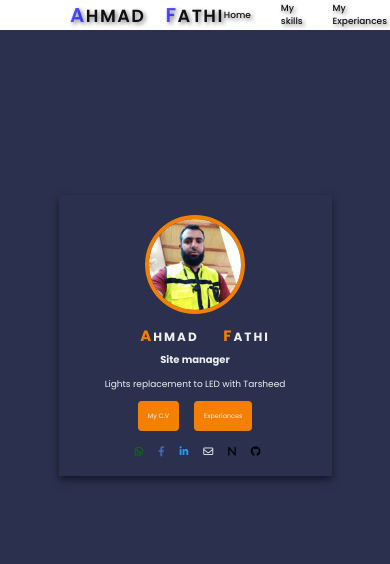
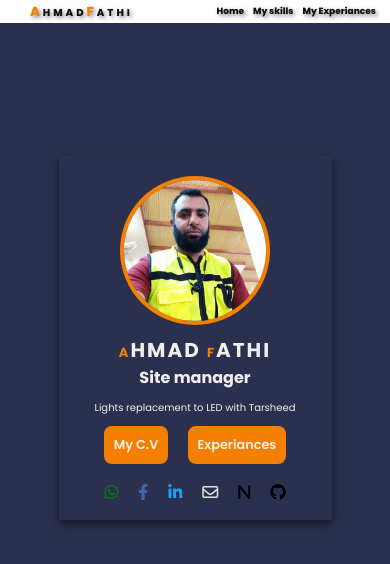
Before and after one commit to ahmadfathi1990/ahmadfathi, a plain HTML site: page index.html in a window 390 px wide. Drawn offline with Linux system fonts and the light colour scheme.

Commit message:
Add files via upload

```diff
--- a/style.css
+++ b/style.css
@@ -50,12 +50,17 @@ header {
     color: #101010;
     text-transform: uppercase;
     font-weight: 800;
-    font-size: 1.5em;
+    font-size: 5px;
     margin-left: 30px;
     letter-spacing: 3px;
     text-shadow: 2px 2px 4px rgba(0, 0, 0, 0.5);
 }
 
+span {
+    color:rgb(245, 128, 0);
+    font-size: 32px;
+    margin-left: 20px;
+}
 
 
 /* Your existing CSS styles here */
@@ -73,7 +78,9 @@ footer {
     cursor: pointer;
 }
 .fa-regular:hover {
-
+    transition: 0.7s ease-in-out;
+    transform: scale(1.2);
+    cursor: pointer;
 }
 
 .copy-rights {
@@ -126,11 +133,6 @@ img.my-image {
     border-radius: 50%;
 }
 
-span {
-    color:rgb(245, 128, 0);
-    font-size: 32px;
-    margin-left: 20px;
-}
 
 h2 {
     color: #f0f0f0;
@@ -460,86 +462,86 @@ border: 10px solid rgb(43, 48, 78)
 
 }
 
-@media(max-width:950px){
-    img.my-image {
-        width: 100px;
+@media (max-width: 950px) {
+    header {
+        padding: 0 0px; /* Adjust padding for header */
+        margin: auto;
     }
-    .logo {
-        height: 18px;
-        width: 18px;
-        margin-left: 10px;
-        margin-right: 5px;
+
+    .site-name {
+        font-size: 10px; /* Adjust font size for site name */
     }
-	header .head-icons a{
- font-size: 9px;
- font-weight:500;
+
+    span {
+        color:rgb(245, 128, 0);
+        font-size: 13px;
+        margin-left: 0px;
     }
-.site-name {
-font-size: o.8em;
-letter-spacing: 1.5px;
+    .head-icons{
+        padding: 5px;
+    }
+    .head-icons a {
+        margin-right: 9px; /* Adjust margin for header icons */
+        font-size: 9px; /* Adjust font size for header icons */
+    }
+
+    .main-card {
+        width: 70%; /* Adjust width of main card */
+        margin-top: 40% ;
+    }
+
+    .name-img {
+        width: 100%; /* Adjust width of name image */
     }
 
     .my-name {
-        font-size: 12px;
-        margin-top: 10px;
+        font-size: 20px; /* Adjust font size for name */
     }
-span {
-    font-size: 15px;
-}
-h2 {
-    font-size: 10px;
-    margin-bottom: 10px;
-    margin-top: 5px;
-}
-.btn {
-    display: flex;
-    justify-content: center;
-    align-items: center;
 
-}
-.c-v,
-.exp {
-
-    font-size: 0.4em;
-    font-weight: 400;
-    padding: 10px;
-    cursor: pointer;
-    border-radius: 4px;
-    transition: all 0.7s ease;
+    img.my-image {
+        width: 150px; /* Adjust width of image */
     }
 
     .icons i {
-    width: 60%;
-    margin: 0 5px;
-    font-size: 10px;
-    color: #000000;
-    cursor: pointer;
+        font-size: 16px; /* Adjust font size of social media icons */
     }
-p {
-    font-size: 9px;
+
+    .title-name {
+        font-size: 25px; /* Adjust font size for title name */
     }
-.logo-let{
-    color: rgba(0, 0, 255, 0.662);
-    font-size: 20px;
+
+    .soft-skills {
+        width: 100%; /* Adjust width of soft skills section */
     }
-.site-name {
-    font-weight: 600;
-    font-size: 1.1em;
+
+    .first-skill, .second-skill, .third-skill, .fourth-skill {
+        width: 100%; /* Adjust width of skill cards */
     }
-.head-icons .i {
-    font-size: 10px;
+
+    .hardskill-img {
+        width: 40px; /* Adjust width of hard skill images */
+        height: 40px; /* Adjust height of hard skill images */
     }
-.fa-solid {
-    font-size: 15px;
+
+    .horizontal-line, .horizontal-line2 {
+        width: 90%; /* Adjust width of horizontal lines */
     }
-.main-card {
-    width: 70%;
-    margin-top: 50%;
 
+    .container {
+        margin-left: 50px; /* Adjust left margin for container */
+        margin-right: 50px; /* Adjust right margin for container */
     }
-.icons {
-    width: 50%;
-    margin: auto;
-    margin-top: 15px;
+
+    .project-img {
+        margin-left: 50px; /* Adjust left margin for project image */
+    }
+
+    .fa-brands:hover, .fa-regular:hover, .fa-solid:hover, .fa-regular:hover {
+        font-size: 22px; /* Adjust font size of font awesome icons */
+    }
+
+    .copy-rights {
+        font-size: 12px; /* Adjust font size for copyright text */
+        padding-top: 10px; /* Adjust padding for copyright text */
     }
 }
```
Also changed, not shown: experinces.html (+14 -9 lines). Lines whose indentation alone changed are shown as unchanged.
